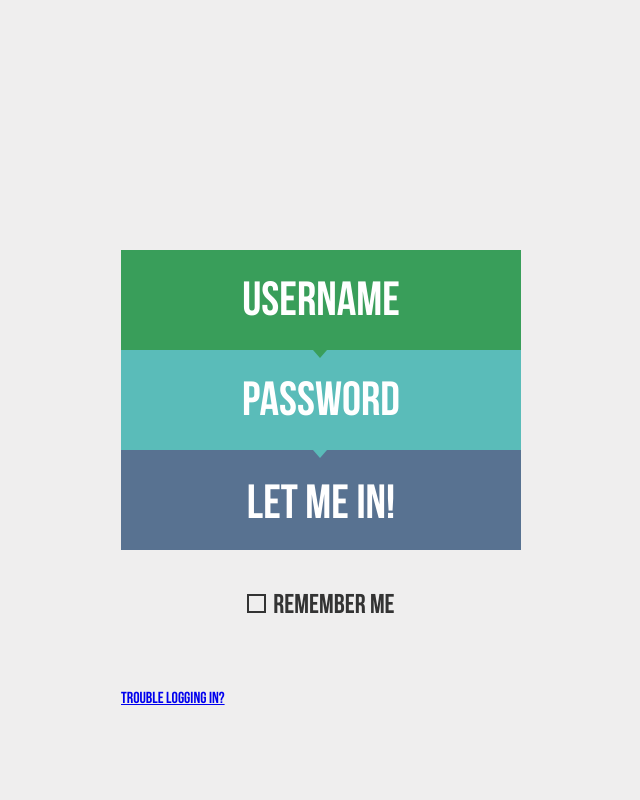
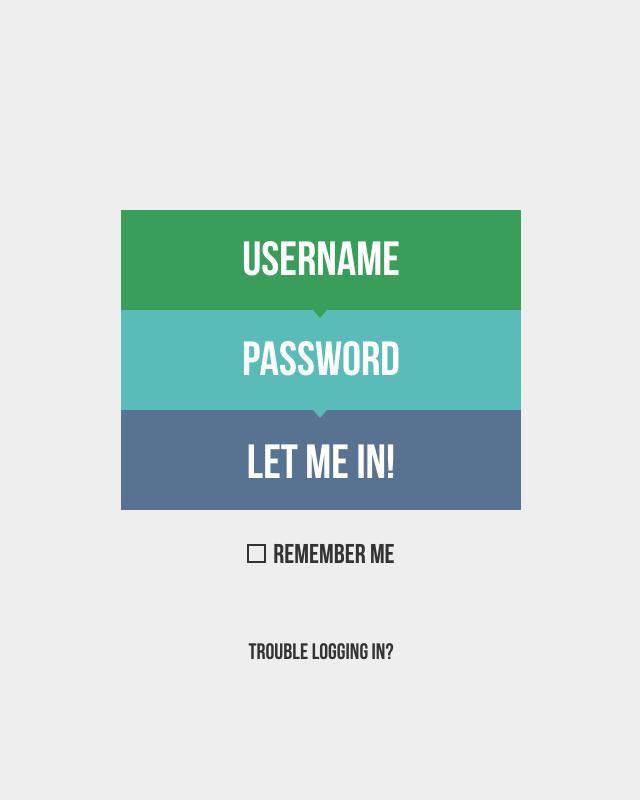
Before and after one commit to irinatiron/login, a PHP site: page / in a window 1280 px wide. Shown: the whole page, without its empty margins (319-959 px from the left). Run offline with PHP 8.4, Linux system fonts and the light colour scheme; some libraries are stand-ins or nearby versions.

Commit message:
Update main.css

```diff
--- a/assets/css/main.css
+++ b/assets/css/main.css
@@ -1,13 +1,14 @@
 body {
     font-family: 'Bebas Neue', sans-serif;
     background-color: #EFEEEE;
+    overflow: hidden;
 }
 .wrap {
     height: 18.75em;
     width: 25em;
     background: #fff;
     position: absolute;
-    top: 50%;
+    top: 45%;
     left: 50%;
     transform: translate(-50%, -50%);
     text-transform: uppercase;
@@ -104,13 +105,22 @@ input[type=submit] {
 :not(output):-moz-ui-invalid {
     box-shadow: none;
 }
-#label-logged {
+#label-logged,
+a {
     font-size: 1.7em;
     color: #333;
+    text-decoration: none;
+}
+a {
+    font-size: 1.4em;
 }
 #field-logged {
-    padding-top: 40px;
+    padding-top: 30px;
     text-align: center;
+}
+#field-reset {
+    text-align: center;
+    height: auto;
 }
 #field-logged input[type="checkbox"] {
     display: none;
@@ -124,10 +134,10 @@ input[type=submit] {
     cursor: pointer;
     border: 2px solid #333;
 }
-#field-logged input[type="checkbox"]:checked + label {
+#field-logged input[type="checkbox"] + label {
     cursor: pointer;
 }
-#field-logged input{type="checkbox"}:checked + label span div {
+#field-logged input[type="checkbox"]:checked + label span div {
     margin-left: 4px;
     width: 5px;
     height: 10px;
@@ -135,4 +145,3 @@ input[type=submit] {
     border-bottom: 2px solid #08B255;
     border-right: 2px solid #08B255;
 }
-input#inp_password { -webkit-text-security: square; }
```
Lines whose indentation alone changed are shown as unchanged.
